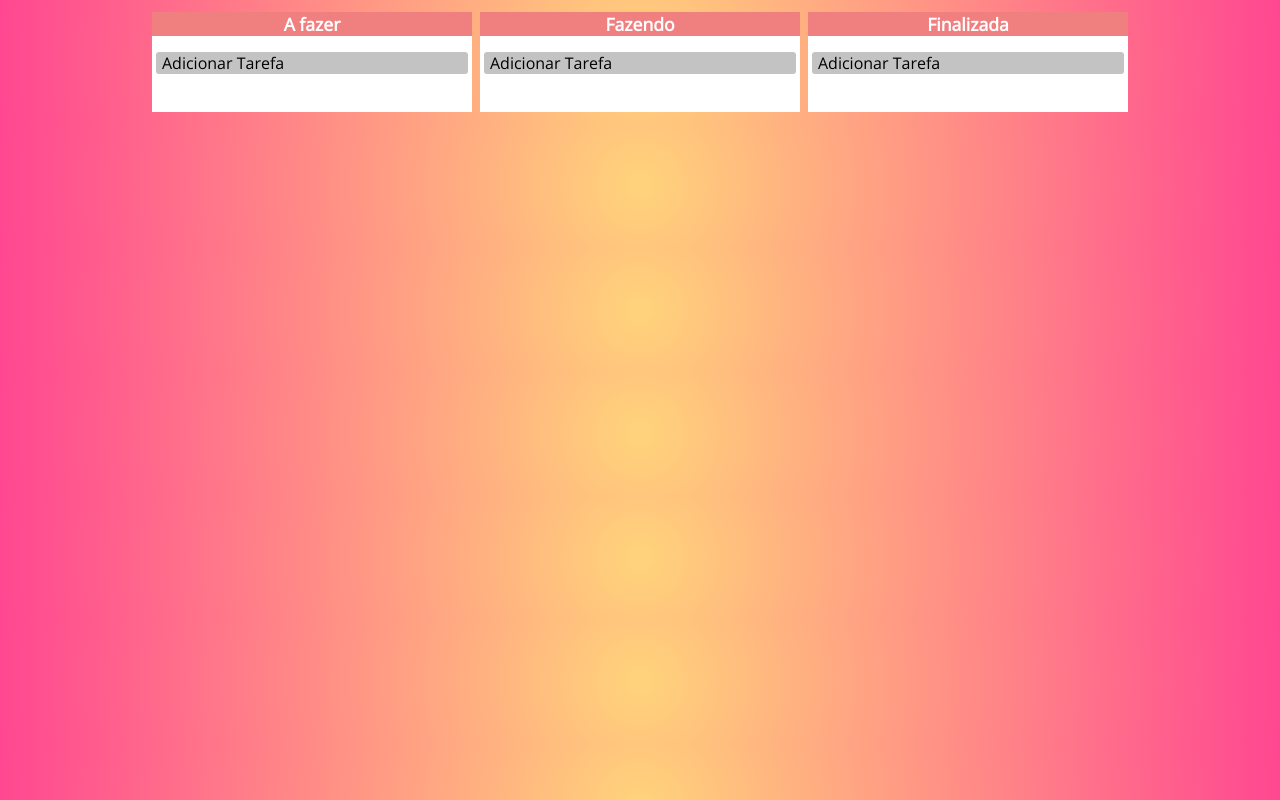
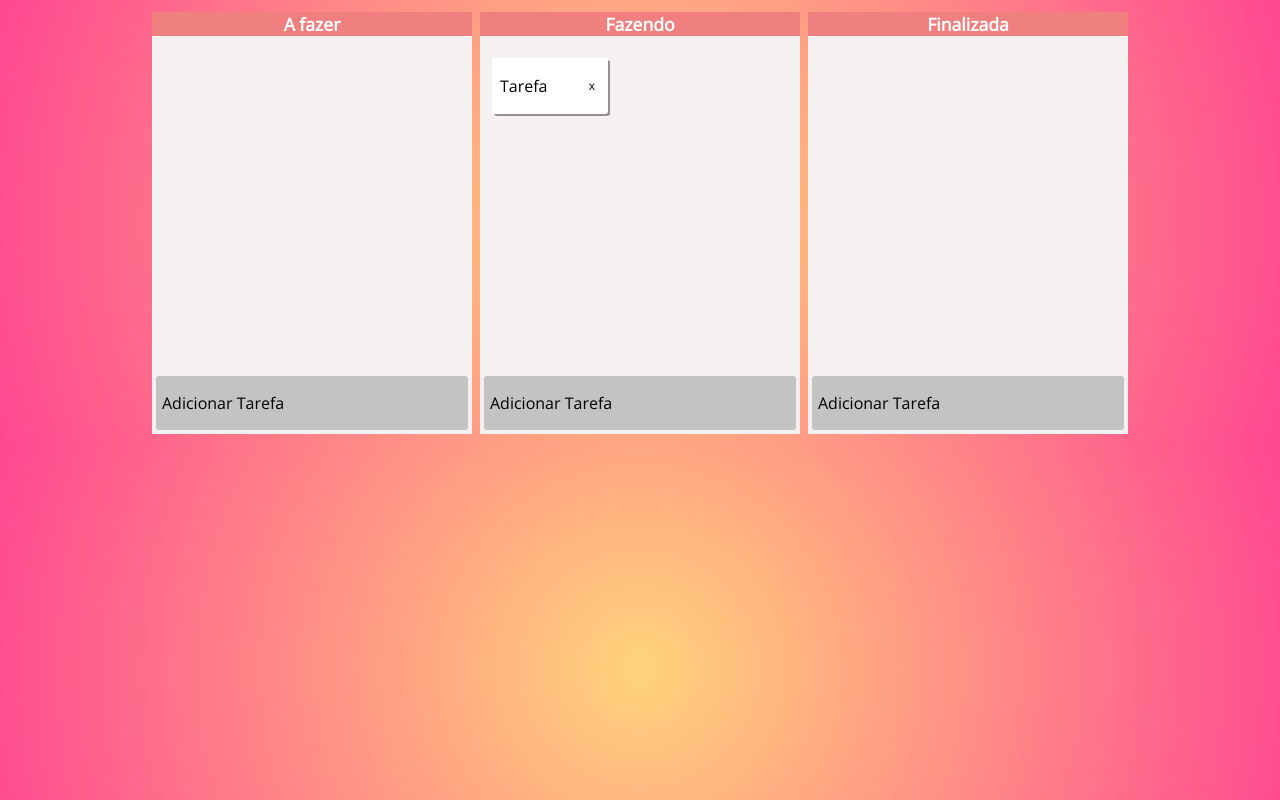
Before and after one commit to Matheus351/Gerenciador-de-tarefas, a plain HTML site: page index.html in a window 1280 px wide. Drawn offline with nearby package versions, Linux system fonts and the light colour scheme.

Commit message:
estilizando cards das tarefas

```diff
--- a/assets/css/style.css
+++ b/assets/css/style.css
@@ -13,10 +13,11 @@ body{
     font-family: 'Open Sans', sans-serif;
 }
 .board{
-    background-color: white;
+    background-color: rgb(246, 241, 241);
     width: 320px;
-    height: 100px;
     margin: 4px;
+    display: flex;
+    flex-direction: column;
 }
 
 h3{
@@ -32,7 +33,51 @@ h3{
     margin: 4px;
     border-radius: 3px;
 }
-p{
+
+.add-card:hover{
+    cursor: pointer;
+}
+
+
+.add-card p{
     font-size: 16px;
     padding:0px 6px;
 }
+
+ul{
+    list-style-type:none;
+    min-height: 300px;
+    padding: 2px;
+    display: flex;
+    flex-wrap: wrap;
+    align-content: flex-start;
+}
+
+li{
+    background-color: white;
+    box-shadow: 2px 2px rgba(0, 0, 0, 0.4);
+    border-radius: 3px;
+    min-width: 100px;
+    height: 40px;
+    display: flex;
+    justify-content: space-between;
+    margin: 4px 10px;
+    padding: 8px;
+    align-items: center;
+}
+li:hover{
+    cursor: move;
+}
+
+.remove{
+    width: 16px;
+    height: 18px;
+    border-radius: 50%;
+    text-align: center;
+    font-size: 12px;
+
+}
+.remove:hover{
+    cursor: pointer;
+    background-color: lightcoral;
+}
--- a/index.html
+++ b/index.html
@@ -12,6 +12,9 @@
   <div class="board">
       <h3>A fazer</h3>
 
+
+      <ul></ul>
+
       <div class="add-card">
           <p>Adicionar Tarefa</p>
       </div>
@@ -19,6 +22,14 @@
 
   <div class="board">
     <h3>Fazendo</h3>
+
+    <ul>
+        <li>
+            <p>Tarefa</p>
+            <p class="remove">x</p>
+        </li>
+
+    </ul>
 
     <div class="add-card">
         <p>Adicionar Tarefa</p>
@@ -28,6 +39,8 @@
   <div class="board">
     <h3>Finalizada</h3>
 
+
+    <ul></ul>
     <div class="add-card">
         <p>Adicionar Tarefa</p>
     </div>
```
